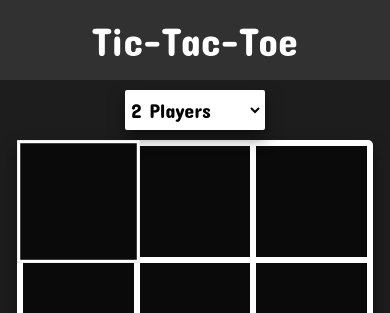
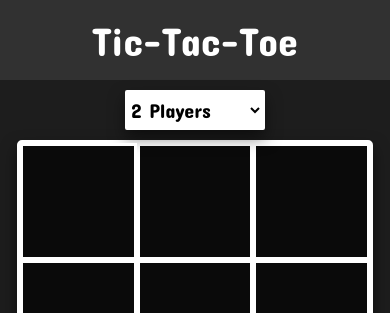
Before and after one commit to FPLCodes/Tic-tac-toe, a React (Create React App) app: page / in a window 390 px wide. In both pictures the pointer is over the button 78 px from the left and 201 px from the top of the page. Shown: the top 313 px of the page. Built offline with nearby package versions, Linux system fonts and the light colour scheme.

Commit message:
Updated mobile view

```diff
--- a/src/App.css
+++ b/src/App.css
@@ -186,6 +186,7 @@ body {
     margin-top: -60px;
   }
   .box:hover {
+    transform: scale(1);
   }
 }
 
```
